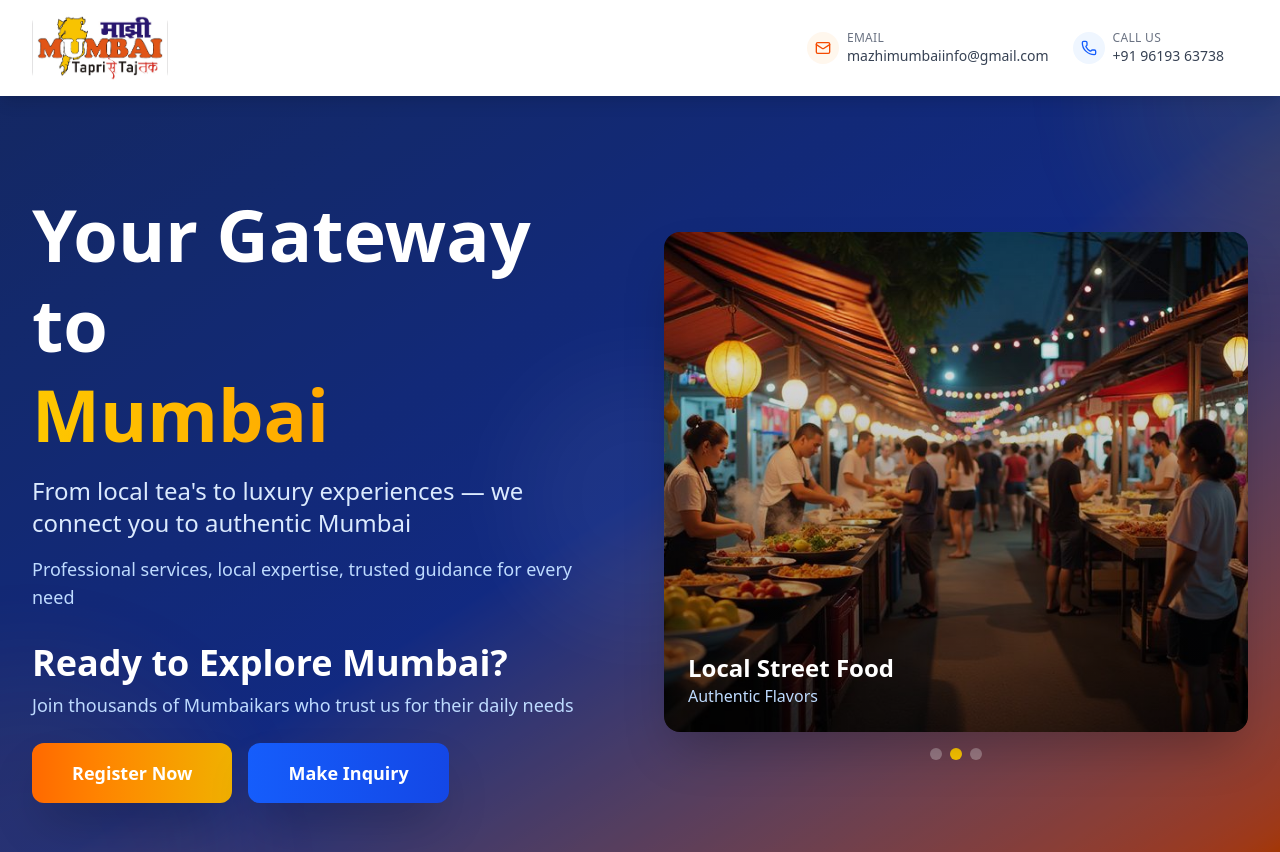
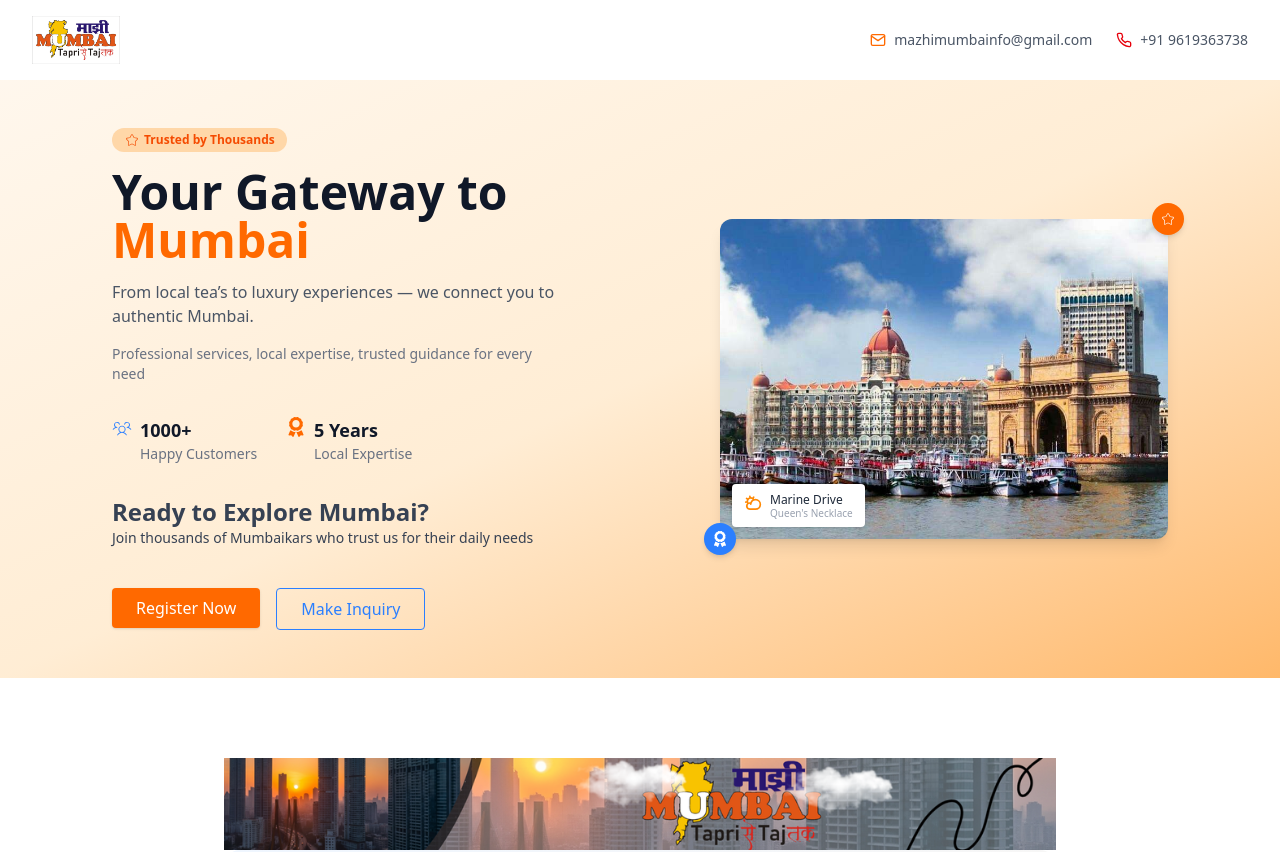
Before and after one commit to Shivraj-Chavan/welcome-mumbai, a Next.js app: page / in a window 1280 px wide. Shown: the top 852 px of the page. Built offline with nearby package versions, Linux system fonts and the light colour scheme.

Commit message:
ui updated

```diff
--- a/package.json
+++ b/package.json
@@ -3,7 +3,7 @@
   "version": "0.1.0",
   "private": true,
   "scripts": {
-    "dev": "next dev",
+    "dev": "PORT=5001 next dev --turbopack",
     "build": "next build",
     "start": "next start",
     "lint": "next lint"
@@ -14,7 +14,8 @@
     "next": "15.4.6",
     "nodemailer": "^7.0.5",
     "react": "19.1.0",
-    "react-dom": "19.1.0"
+    "react-dom": "19.1.0",
+    "react-icons": "^5.5.0"
   },
   "devDependencies": {
     "@eslint/eslintrc": "^3",
--- /dev/null
+++ b/src/app/Navbar/page.jsx
@@ -0,0 +1,42 @@
+import Image from "next/image";
+import React from "react";
+import { FiMail, FiPhone } from "react-icons/fi";
+import Link from 'next/link';
+
+export default function Navbar() {
+  return (
+    <header className="w-full bg-white shadow-sm">
+      <div className="max-w-7xl mx-auto px-4 sm:px-6 lg:px-8 h-20 flex items-center justify-between">
+
+        {/* Logo */}
+        <Link href="/" className="flex items-center h-full">
+        <Image
+          src="/logo/MAZHIMUMBAI.jpg"
+          alt="Mumbai Logo"
+          width={190}
+          height={53}
+          priority
+          className="h-12 w-auto object-contain "
+        />
+      </Link>
+
+
+        {/* Contact Info */}
+        <div className="flex flex-col sm:flex-row items-center gap-2 sm:gap-6 text-gray-600 text-sm text-center sm:text-left">
+
+          {/* Email */}
+          <div className="flex items-center gap-2">
+            <FiMail className="text-orange-500 text-base" />
+            <span className="truncate max-w-[180px] sm:max-w-none">mazhimumbainfo@gmail.com</span>
+          </div>
+
+          {/* Phone */}
+          <div className="flex items-center gap-2">
+            <FiPhone className="text-red-600 text-base" />
+            <span>+91 9619363738</span>
+          </div>
+        </div>
+      </div>
+    </header>
+  );
+}
--- /dev/null
+++ b/src/app/heroSection/page.jsx
@@ -0,0 +1,113 @@
+import { LucideBadgeHelp } from "lucide-react";
+import React from "react";
+import { CiStar } from "react-icons/ci";
+import { PiCloudSunBold, PiUsersThreeLight } from "react-icons/pi";
+import { FaAward } from "react-icons/fa";
+import Link from 'next/link';
+import Image from "next/image";
+
+export default function HeroSection() {
+  return (
+    <section className="w-full bg-gradient-to-br from-orange-50 via-orange-100 to-orange-300 px-6 md:px-16 lg:px-24 py-12">
+     <div className="flex flex-col lg:flex-row items-center justify-between gap-y-10 gap-x-16 max-w-7xl mx-auto px-4">
+
+        {/* Left Content */}
+        <div className="flex-1 flex flex-col gap-4 text-center lg:text-left">
+
+          {/* Badge */}
+          <span className="inline-flex items-center gap-1 text-xs font-semibold text-orange-600 bg-orange-200 px-3 py-1 rounded-full w-fit mx-auto lg:mx-0">
+            <CiStar className="text-base text-orange-600 font-semibold" />
+            Trusted by Thousands
+          </span>
+
+          {/* Heading */}
+          <h1 className="text-3xl sm:text-4xl lg:text-5xl font-bold text-gray-900">
+            Your Gateway to <span className="text-orange-500">Mumbai</span>
+          </h1>
+
+          {/* Subtitle */}
+          <p className="text-gray-600 text-sm sm:text-base max-w-md mx-auto lg:mx-0">
+            From local tea’s to luxury experiences — we connect you to authentic Mumbai.
+          </p>
+
+          {/* Subtext */}
+          <p className="text-gray-500 text-xs sm:text-sm max-w-md mx-auto lg:mx-0">
+            Professional services, local expertise, trusted guidance for every need
+          </p>
+
+
+        {/* Stats */}
+        <div className="flex flex-col sm:flex-row sm:flex-wrap items-center justify-center lg:justify-start gap-6 mt-4">
+        {/* Happy Customers */}
+        <div className="flex items-center sm:items-start gap-0 sm:gap-2 min-w-[150px]">
+          <PiUsersThreeLight className="text-blue-500 text-xl mt-[2px]" />
+          <div>
+            <div className="font-bold text-gray-900 text-lg">1000+</div>
+            <div className="text-gray-500 text-sm">Happy Customers</div>
+          </div>
+        </div>
+
+        {/* Years of Expertise */}
+        <div className="flex items-center sm:items-start gap-0 sm:gap-2 min-w-[150px]">
+          <FaAward className="text-orange-500 text-xl mt-[1px]" />
+          <div>
+            <div className="font-bold text-gray-900 text-lg">5 Years</div>
+            <div className="text-gray-500 text-sm">Local Expertise</div>
+          </div>
+        </div>
+      </div>
+
+          {/* Footer Text */}
+          <p className="text-sm text-gray-700 mt-4 max-w-md mx-auto lg:mx-0">
+            <span className="font-semibold text-2xl">Ready to Explore Mumbai?</span><br />
+            <span className="pt-3">Join thousands of Mumbaikars who trust us for their daily needs</span>
+          </p>
+
+          {/* CTA Buttons */}
+          <div className="flex flex-col sm:flex-row gap-4 mt-6 justify-center lg:justify-start">
+            <Link href="/register">
+              <button className="bg-orange-500 text-white font-medium px-6 py-2 rounded shadow hover:bg-orange-600 transition">
+                Register Now
+              </button>
+            </Link>
+            <Link href="/inquirypg">
+              <button className="border border-blue-500 text-blue-500 font-medium px-6 py-2 rounded hover:bg-blue-50 transition">
+                Make Inquiry
+              </button>
+            </Link>
+          </div>
+        </div>
+
+        {/* Right Image Block */}
+        <div className="relative w-full max-w-xs sm:max-w-sm md:max-w-md h-80 rounded-xl shadow-lg overflow-visible mx-auto">
+          <Image
+            src="/heroimges/gateway.jpg"
+            alt="Mumbai"
+            width={288}
+            height={320}
+            className="w-full h-full object-cover rounded-xl"
+          />
+
+          {/* Marine Drive Tag */}
+       <div className="absolute bottom-3 left-3 bg-white px-3 py-2 rounded shadow text-xs font-medium flex items-start gap-2 leading-tight">
+        <PiCloudSunBold className="text-orange-400 text-lg mt-[2px]" />
+        <div className="flex flex-col leading-tight">
+          <span className="text-gray-800">Marine Drive</span>
+          <span className="text-gray-400 text-[10px]">Queen's Necklace</span>
+        </div>
+      </div>
+
+          {/* Floating top-right star badge */}
+          <div className="absolute -top-4 -right-4 bg-orange-500 w-8 h-8 rounded-full flex items-center justify-center text-white text-sm shadow-md">
+            <CiStar className="text-base" />
+          </div>
+
+          {/* Floating bottom-left award badge */}
+          <div className="absolute -bottom-4 -left-4 bg-blue-500 w-8 h-8 rounded-full flex items-center justify-center text-white text-sm shadow-md">
+            <FaAward className="text-base" />
+          </div>
+        </div>
+      </div>
+    </section>
+  );
+}
--- a/src/app/layout.js
+++ b/src/app/layout.js
@@ -3,6 +3,7 @@ import "./globals.css";
 
 import { MapPin, Users, Star, ArrowRight, Phone, Mail, Clock, X, AlertCircle } from 'lucide-react';
 import Image from "next/image";
+import Navbar from "@/app/Navbar/page"
 
 const geistSans = Geist({
   variable: "--font-geist-sans",
@@ -24,11 +25,11 @@ export default function RootLayout({ children }) {
       <body
         className={`${geistSans.variable} ${geistMono.variable} antialiased`}
       >
-         <header className="bg-white shadow-lg sticky top-0 z-50">
+     {/* <header className="bg-white shadow-lg sticky top-0 z-50">
       <div className="max-w-7xl mx-auto px-4 sm:px-6 lg:px-8 py-4">
-        <div className="flex items-center justify-between">
+        <div className="flex items-center justify-between"> */}
           {/* Logo Section */}
-          <div className="flex items-center">
+          {/* <div className="flex items-center">
             <div className="w-20 h-12 sm:w-34 sm:h-16 rounded-lg flex items-center justify-center overflow-hidden">
             <Image
               src="/logo/MAZHIMUMBAI.jpg"
@@ -39,12 +40,12 @@ export default function RootLayout({ children }) {
             />
           </div>
 
-          </div>
+          </div> */}
 
           {/* Contact Info Section */}
-          <div className="flex items-center space-x-4 sm:space-x-6">
+          {/* <div className="flex items-center space-x-4 sm:space-x-6"> */}
             {/* Email */}
-            <div className="hidden sm:flex items-center space-x-2 text-gray-700 hover:text-orange-600 transition-colors group">
+            {/* <div className="hidden sm:flex items-center space-x-2 text-gray-700 hover:text-orange-600 transition-colors group">
               <div className="p-2 bg-orange-50 rounded-full group-hover:bg-orange-100 transition-colors">
                 <Mail className="w-4 h-4 text-orange-600" />
               </div>
@@ -52,10 +53,10 @@ export default function RootLayout({ children }) {
                 <div className="text-xs text-gray-500 uppercase tracking-wide">Email</div>
                 <div className="text-sm font-medium">mazhimumbaiinfo@gmail.com</div>
               </div>
-            </div>
+            </div> */}
 
             {/* Phone */}
-            <div className="hidden sm:flex items-center space-x-2 text-gray-700 hover:text-blue-600 transition-colors group">
+            {/* <div className="hidden sm:flex items-center space-x-2 text-gray-700 hover:text-blue-600 transition-colors group">
               <div className="p-2 bg-blue-50 rounded-full group-hover:bg-blue-100 transition-colors">
                 <Phone className="w-4 h-4 text-blue-600" />
               </div>
@@ -63,23 +64,24 @@ export default function RootLayout({ children }) {
                 <div className="text-xs text-gray-500 uppercase tracking-wide">Call Us</div>
                 <div className="text-sm font-medium">+91 96193 63738</div>
               </div>
-            </div>
+            </div> */}
 
             {/* Mobile Contact Button */}
-            <div className="sm:hidden flex items-center space-x-2">
+            {/* <div className="sm:hidden flex items-center space-x-2">
               <a href="mailto:mazhimumbaiinfo@gmail.com" className="p-2 bg-orange-50 rounded-full hover:bg-orange-100 transition-colors">
                 <Mail className="w-4 h-4 text-orange-600" />
               </a>
               <a href="tel:+919619363738" className="p-2 bg-blue-50 rounded-full hover:bg-blue-100 transition-colors">
                 <Phone className="w-4 h-4 text-blue-600" />
               </a>
-            </div>
-          </div>
-        </div>
-      </div>
-    </header>
+            </div> */}
+          {/* </div> */}
+        {/* </div> */}
+      {/* </div> */}
+    {/* </header> */}
+    <Navbar/>
         {children}
-           <footer className="bg-gray-900 text-white py-12">
+        <footer className="bg-gradient-to-br from-orange-100 via-orange-200 to-orange-300 text-gray-500 py-12">
         <div className="max-w-7xl mx-auto px-4 sm:px-6 lg:px-8">
           <div className="grid md:grid-cols-4 gap-8">
             <div className="col-span-2">
--- a/src/app/page.js
+++ b/src/app/page.js
@@ -1,9 +1,11 @@
 import Image from "next/image";
 import WelcomePage from "./welcome/page";
+import HeroSection from "./heroSection/page";
 
 export default function Home() {
   return (
     <div>
+      <HeroSection/>
       <WelcomePage/>
 
     </div>
--- a/src/app/welcome/page.jsx
+++ b/src/app/welcome/page.jsx
@@ -33,12 +33,12 @@ export default function MajhiMumbaiLanding() {
 
 
       {/* Hero Section */}
-      <section
+      {/* <section
       className="relative min-h-screen bg-gradient-to-br from-blue-900 via-blue-800 to-orange-600 overflow-hidden">
         <div className="absolute inset-0 bg-black/30"></div>
-
+         */}
         {/* Animated background elements */}
-        <div className="absolute inset-0 overflow-hidden">
+        {/* <div className="absolute inset-0 overflow-hidden">
           <div className="absolute -top-40 -right-40 w-80 h-80 bg-yellow-400/10 rounded-full blur-3xl animate-pulse"></div>
           <div className="absolute -bottom-40 -left-40 w-96 h-96 bg-orange-400/10 rounded-full blur-3xl animate-pulse"></div>
           <div className="absolute top-1/2 left-1/2 transform -translate-x-1/2 -translate-y-1/2 w-64 h-64 bg-white/5 rounded-full blur-2xl animate-pulse"></div>
@@ -88,7 +88,7 @@ export default function MajhiMumbaiLanding() {
                   </button>
                   </Link>
                 </div>
-              </div>
+              </div> */}
 
               {/* <div className="flex items-center space-x-8 pt-4">
                 <div className="flex items-center space-x-2">
@@ -100,7 +100,7 @@ export default function MajhiMumbaiLanding() {
                   <span className="text-blue-100">4.8 Rating</span>
                 </div>
               </div> */}
-            </div>
+            {/* </div>
 
             <div className="relative">
               <div className="relative w-full h-96 lg:h-[500px] rounded-2xl overflow-hidden shadow-2xl">
@@ -116,9 +116,9 @@ export default function MajhiMumbaiLanding() {
                   <p className="text-blue-200">{heroImages[currentSlide].subtitle}</p>
                 </div>
               </div>
-
+               */}
               {/* Slide indicators */}
-              <div className="flex justify-center space-x-2 mt-4">
+              {/* <div className="flex justify-center space-x-2 mt-4">
                 {heroImages.map((_, index) => (
                   <button
                     key={index}
@@ -132,19 +132,35 @@ export default function MajhiMumbaiLanding() {
             </div>
           </div>
         </div>
-      </section>
+      </section> */}
 
       {/* CTA Section */}
       <section className="py-20 bg-white">
        <div className="max-w-4xl mx-auto text-center px-4 sm:px-6 lg:px-8">
-          <Image src='/banner/image (1).png'
-          className='w-full'
+        {/* Desktop Image */}
+        <Image
+          src="/banner/image (1).png"
+          alt="Banner Desktop"
+          className="hidden sm:block w-full"
           width={1024}
           height={100}
         />
+
+        {/* Mobile Image */}
+        <Image
+          src="/banner/image (2).png"
+          alt="Banner Mobile"
+          className="block sm:hidden w-full"
+          width={400}
+          height={100}
+        />
+
         <div className="bg-gradient-to-br from-blue-50 to-orange-50 rounded-2xl p-12 shadow-xl">
           <div className="text-4xl lg:text-5xl font-bold text-gray-900 mb-6">
-              Start Your <span className="bg-gradient-to-r from-orange-600 to-blue-600 bg-clip-text text-transparent">Mumbai Journey</span>
+            Start Your{' '}
+            <span className="bg-gradient-to-r from-orange-600 to-blue-600 bg-clip-text text-transparent">
+              Mumbai Journey
+            </span>
           </div>
           <p className="text-xl text-gray-600 mb-8">
             Experience authentic Mumbai with our trusted local network
@@ -153,9 +169,22 @@ export default function MajhiMumbaiLanding() {
             "From humble tapris to grand palaces — we know Mumbai like no one else"
           </div>
         </div>
-          <Image src='/banner/image (4).png'
-          className='w-full'
+
+        {/* Desktop Image */}
+        <Image
+          src="/banner/image (4).png"
+          alt="Banner Desktop 2"
+          className="hidden sm:block w-full"
           width={1024}
+          height={100}
+        />
+
+        {/* Mobile Image */}
+        <Image
+          src="/banner/image (3).png"
+          alt="Banner Mobile 2"
+          className="block sm:hidden w-full"
+          width={400}
           height={100}
         />
       </div>
```
Also changed, not shown: src/app/components/registerform/InputFields.jsx (+8 -1 lines), src/app/inquirypg/page.jsx (+4 -4 lines), src/app/register/page.jsx (+29 -17 lines), 1 other file (tests, documents, lock files or other folders). Lines whose indentation alone changed are shown as unchanged.
